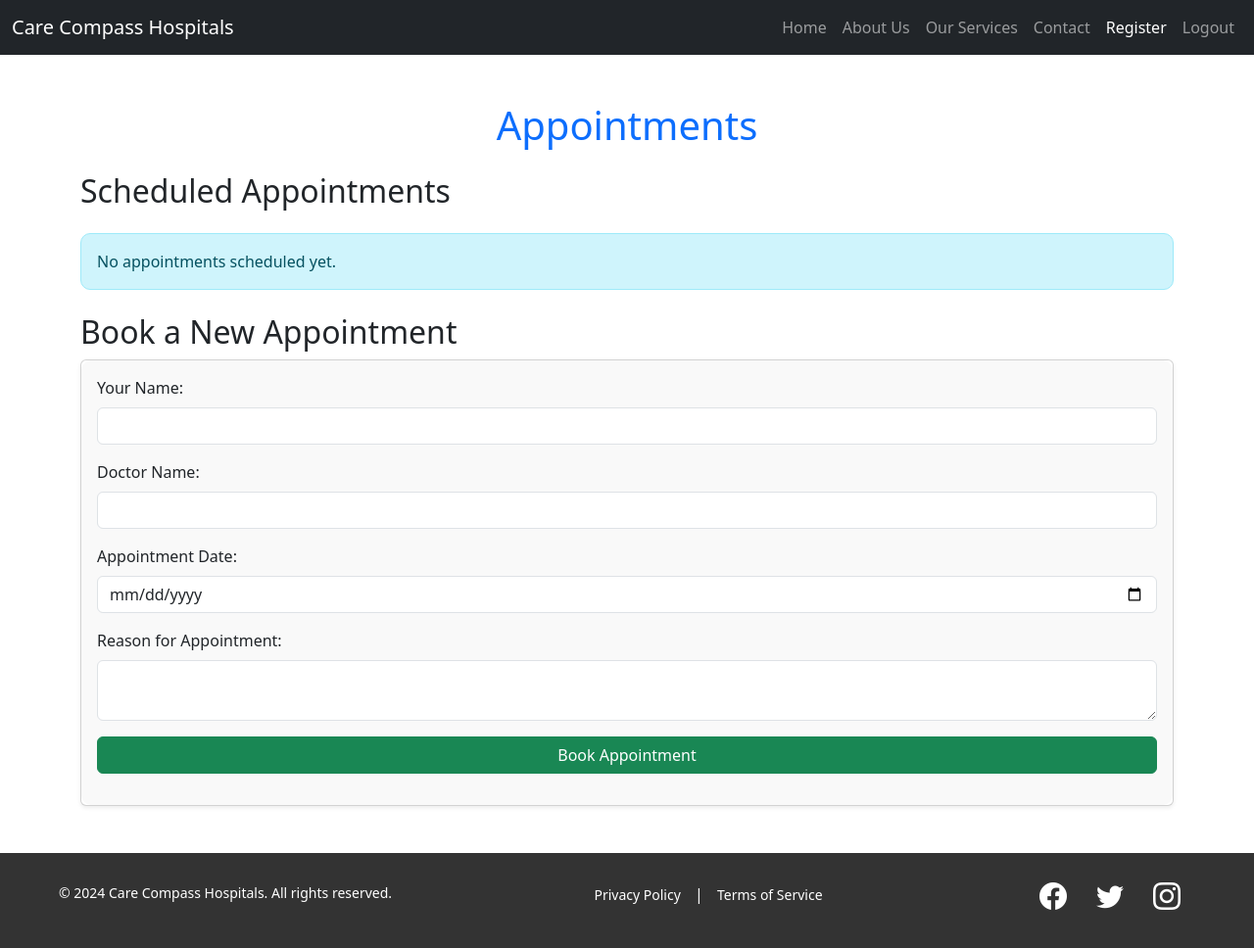
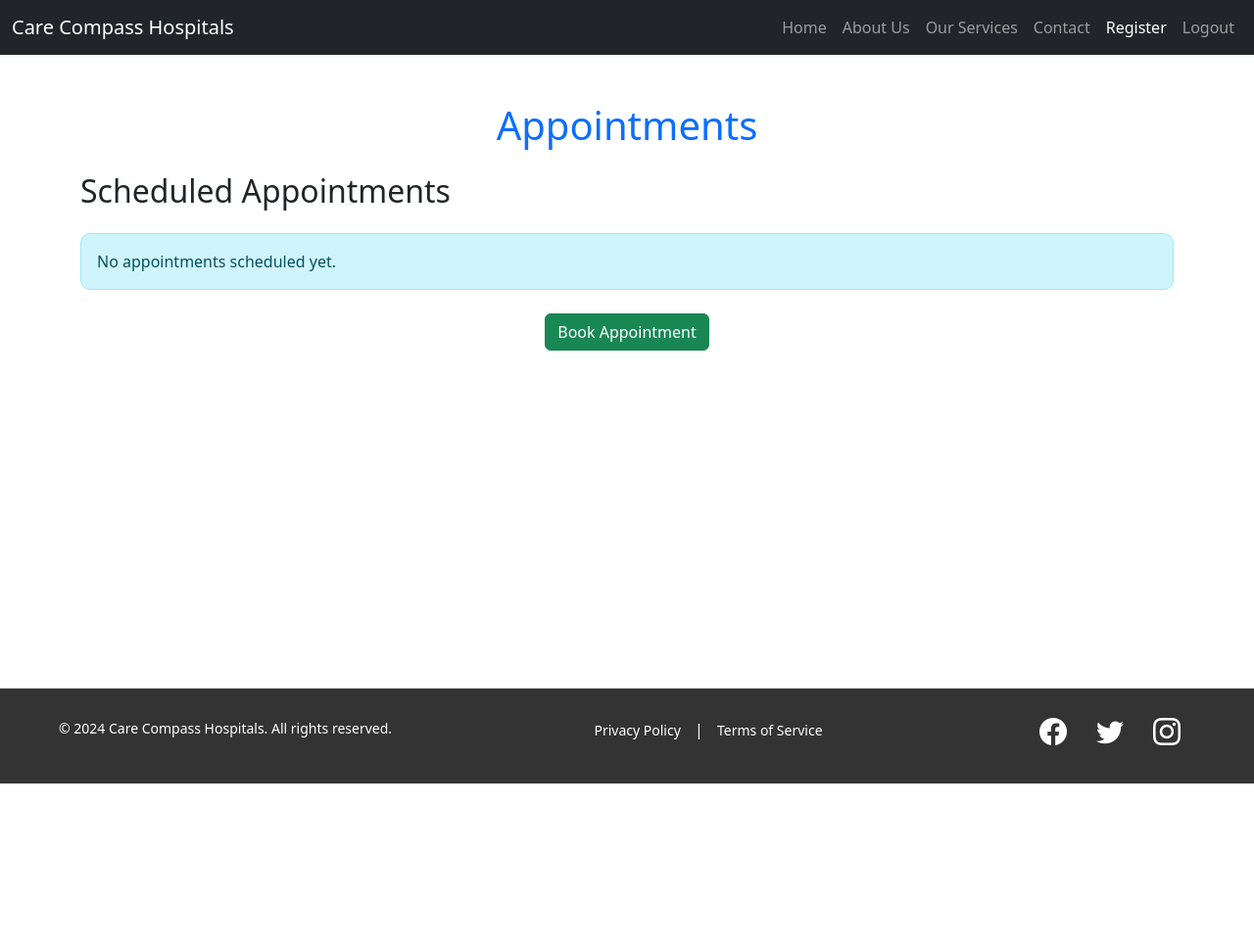
Before and after one commit to ihsanmohamed/care-compass-hospitals, a PHP site: page /care-compass-hospitals/appoinment-list.php in a window 1280 px wide. Shown: the whole page at 98% size. After the commit the page ends 800 px from the top, so only its background shows below. Run offline with PHP 8.4, Linux system fonts and the light colour scheme; data that the repository does not hold is empty.

Commit message:
Final Setup

```diff
--- a/public/appoinment-list.php
+++ b/public/appoinment-list.php
@@ -1,4 +1,3 @@
-
 <?php
 // Include required files
 require_once '../modules/appointments.php';  // Your function for fetching appointments
@@ -6,27 +5,6 @@ include '../includes/navbar.php';  // Navigation bar
 
 // Get the list of appointments from the database
 $appointments = getAppointments(); // Ensure this function works properly and returns a valid result
-
-// Handle Delete Appointment Request
-if (isset($_GET['delete_id'])) {
-    $appointment_id = $_GET['delete_id'];
-    deleteAppointment($appointment_id);  // Function to delete an appointment from the database
-    header("Location: appointments.php");  // Redirect to the appointments page
-    exit();
-}
-
-// Handle Edit Appointment Request (when form is submitted)
-if ($_SERVER['REQUEST_METHOD'] == 'POST' && isset($_POST['edit_appointment'])) {
-    $appointment_id = $_POST['appointment_id'];
-    $patient_name = $_POST['patient_name'];
-    $doctor_name = $_POST['doctor_name'];
-    $appointment_date = $_POST['appointment_date'];
-    $reason = $_POST['reason'];
-
-    updateAppointment($appointment_id, $patient_name, $doctor_name, $appointment_date, $reason);  // Update the appointment in the database
-    header("Location: appointments.php");  // Redirect to the appointments page
-    exit();
-}
 
 ?>
 
@@ -49,7 +27,6 @@ if ($_SERVER['REQUEST_METHOD'] == 'POST' && isset($_POST['edit_appointment'])) {
                             <th scope="col">Appointment Date</th>
                             <th scope="col">Doctor</th>
                             <th scope="col">Reason</th>
-                            <th scope="col">Actions</th>
                         </tr>
                     </thead>
                     <tbody>
@@ -60,13 +37,6 @@ if ($_SERVER['REQUEST_METHOD'] == 'POST' && isset($_POST['edit_appointment'])) {
                                 <td><?php echo $appointment['appointment_date']; ?></td>
                                 <td><?php echo htmlspecialchars($appointment['doctor_name']); ?></td>
                                 <td><?php echo htmlspecialchars($appointment['reason']); ?></td>
-                                <td>
-                                    <!-- Edit Button -->
-                                    <a href="appointments.php?edit_id=<?php echo $appointment['appointment_id']; ?>" class="btn btn-primary btn-sm">Edit</a>
-
-                                    <!-- Delete Button -->
-                                    <a href="appointments.php?delete_id=<?php echo $appointment['appointment_id']; ?>" class="btn btn-danger btn-sm" onclick="return confirm('Are you sure you want to delete this appointment?');">Delete</a>
-                                </td>
                             </tr>
                         <?php endwhile; ?>
                     </tbody>
@@ -79,10 +49,15 @@ if ($_SERVER['REQUEST_METHOD'] == 'POST' && isset($_POST['edit_appointment'])) {
         </div>
     <?php endif; ?>
 
-    <!-- Book a New Appointment Section -->
-    <h2 class="mt-4">Book a New Appointment</h2>
-    <div class="card shadow-sm">
+    <!-- Button to show booking form -->
+    <div class="text-center mt-4">
+        <button id="showFormButton" class="btn btn-success">Book Appointment</button>
+    </div>
+
+    <!-- Booking Form (initially hidden) -->
+    <div id="bookingForm" class="card shadow-sm mt-4" style="display: none;">
         <div class="card-body">
+            <h3 class="text-center text-primary mb-4">Book a New Appointment</h3>
             <form action="book-appointment.php" method="POST">
                 <div class="mb-3">
                     <label for="patient_name" class="form-label">Your Name:</label>
@@ -101,51 +76,42 @@ if ($_SERVER['REQUEST_METHOD'] == 'POST' && isset($_POST['edit_appointment'])) {
                     <textarea id="reason" name="reason" class="form-control" required></textarea>
                 </div>
                 <div class="mb-3">
-                    <button type="submit" class="btn btn-success w-100">Book Appointment</button>
+                    <button type="submit" class="btn btn-primary w-100">Submit</button>
                 </div>
             </form>
         </div>
     </div>
-
-    <?php
-    // Edit Appointment Section
-    if (isset($_GET['edit_id'])) {
-        $appointment_id = $_GET['edit_id'];
-        $appointment = getAppointmentById($appointment_id);  // Function to get appointment by ID
-
-        if ($appointment): ?>
-            <h2 class="mt-4">Edit Appointment</h2>
-            <div class="card shadow-sm">
-                <div class="card-body">
-                    <form action="appointments.php" method="POST">
-                        <input type="hidden" name="appointment_id" value="<?php echo $appointment['appointment_id']; ?>">
-                        <div class="mb-3">
-                            <label for="patient_name" class="form-label">Patient Name:</label>
-                            <input type="text" id="patient_name" name="patient_name" class="form-control" value="<?php echo htmlspecialchars($appointment['patient_name']); ?>" required>
-                        </div>
-                        <div class="mb-3">
-                            <label for="doctor_name" class="form-label">Doctor Name:</label>
-                            <input type="text" id="doctor_name" name="doctor_name" class="form-control" value="<?php echo htmlspecialchars($appointment['doctor_name']); ?>" required>
-                        </div>
-                        <div class="mb-3">
-                            <label for="appointment_date" class="form-label">Appointment Date:</label>
-                            <input type="date" id="appointment_date" name="appointment_date" class="form-control" value="<?php echo $appointment['appointment_date']; ?>" required>
-                        </div>
-                        <div class="mb-3">
-                            <label for="reason" class="form-label">Reason:</label>
-                            <textarea id="reason" name="reason" class="form-control" required><?php echo htmlspecialchars($appointment['reason']); ?></textarea>
-                        </div>
-                        <div class="mb-3">
-                            <button type="submit" name="edit_appointment" class="btn btn-warning w-100">Update Appointment</button>
-                        </div>
-                    </form>
-                </div>
-            </div>
-        <?php endif;
-    }
-    ?>
 </div>
 
+
+
+<!-- Bootstrap 5 CSS and JS -->
+<link href="https://cdn.jsdelivr.net/npm/bootstrap@5.3.0-alpha1/dist/css/bootstrap.min.css" rel="stylesheet">
+<script src="https://cdn.jsdelivr.net/npm/bootstrap@5.3.0-alpha1/dist/js/bootstrap.bundle.min.js"></script>
+
+<!-- JavaScript to toggle the booking form -->
+<script>
+    document.getElementById('showFormButton').addEventListener('click', function () {
+        const form = document.getElementById('bookingForm');
+        if (form.style.display === 'none') {
+            form.style.display = 'block';
+            this.innerText = 'Hide Booking Form';
+        } else {
+            form.style.display = 'none';
+            this.innerText = 'Book Appointment';
+        }
+    });
+</script>
+
+<style>
+    .alert {
+        border-radius: 10px;
+    }
+    .card-body {
+        background-color: #f9f9f9;
+        border-radius: 10px;
+    }
+</style>
 <?php include('../includes/footer.php'); ?>
 
 <!-- Bootstrap 5 CSS and JS -->
@@ -153,41 +119,35 @@ if ($_SERVER['REQUEST_METHOD'] == 'POST' && isset($_POST['edit_appointment'])) {
 <script src="https://cdn.jsdelivr.net/npm/bootstrap@5.3.0-alpha1/dist/js/bootstrap.bundle.min.js"></script>
 
 <style>
-    /* Ensures the footer is always at the bottom of the page */
+    /* Flexbox setup for footer at bottom */
     html, body {
-        height: 100%;
+        height: 100%; /* Make the body take the full height */
+        margin: 0; /* Remove default margins */
+        display: flex; /* Use Flexbox */
+        flex-direction: column; /* Stack elements vertically */
     }
+
     .container {
-        min-height: 80vh; /* Ensures content takes up at least 80% of the height */
+        flex: 1; /* Make the container take the remaining space */
     }
+
     footer {
-        position: relative;
-        bottom: 0;
-        width: 100%;
         background-color: #333;
         color: white;
         text-align: center;
         padding: 20px 0;
+        position: relative; /* Ensure it's part of the flex layout */
+        bottom: 0;
+        width: 100%;
     }
 
-    /* Styling for table rows */
-    .table th, .table td {
-        vertical-align: middle;
+    /* Additional styling for content */
+    .card-body {
+        background-color: #f9f9f9;
+        border-radius: 10px;
     }
 
     .alert {
         border-radius: 10px;
     }
-
-    .card-body {
-        background-color: #f9f9f9;
-        border-radius: 10px;
-    }
-
-    .card-header {
-        background-color: #007bff;
-        color: white;
-        padding: 12px 15px;
-        border-radius: 10px 10px 0 0;
-    }
 </style>
```
Also changed, not shown: modules/feedback.php (deleted, +0 -18 lines), modules/appointments.php (line endings or trailing spaces).
